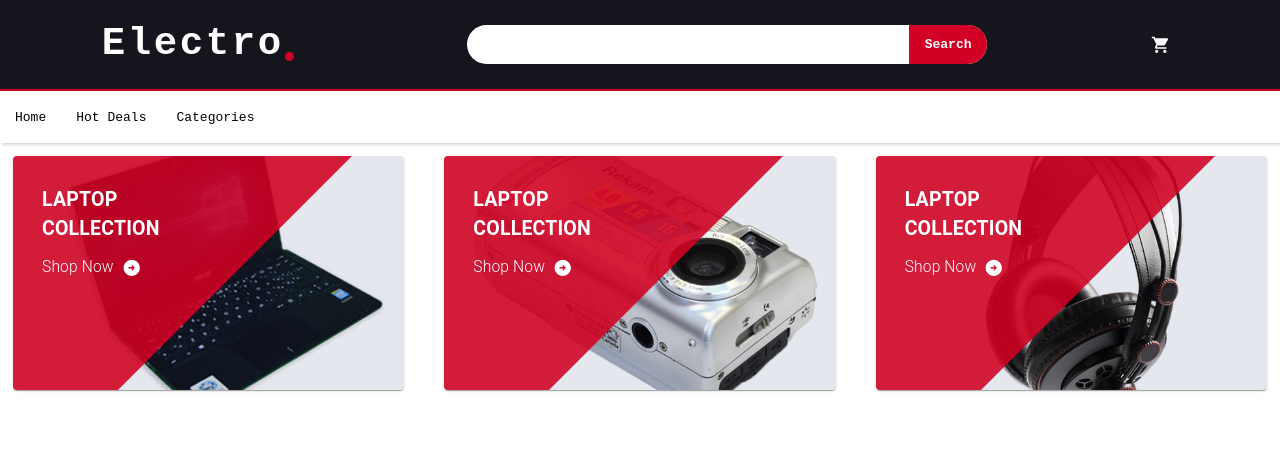
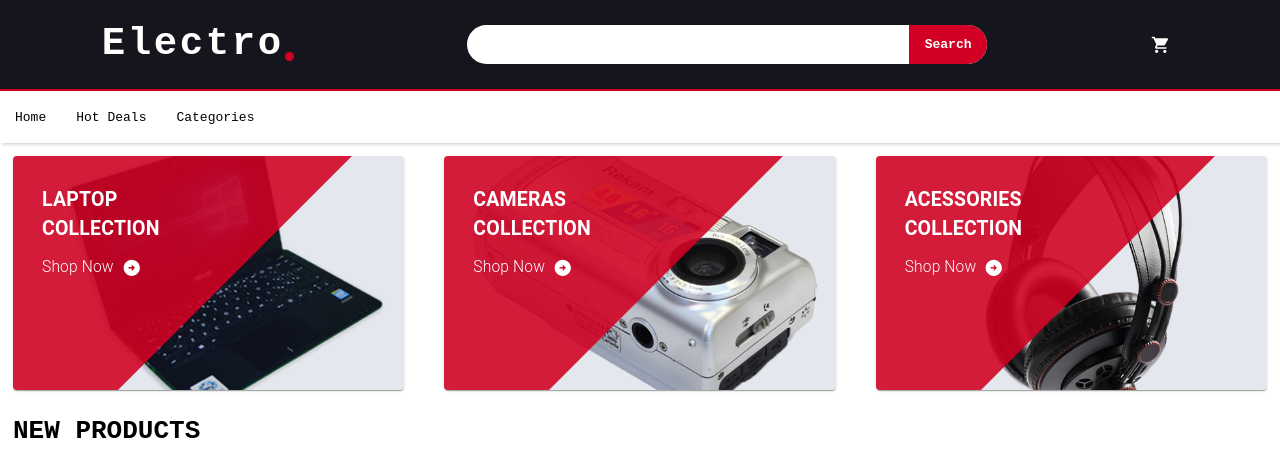
Before and after one commit to felipebaloneker/Electro-Store, a React (Vite) app: page / in a window 1280 px wide. Shown: the top 476 px of the page. Built offline with nearby package versions, Linux system fonts and the light colour scheme.

Commit message:
feat/added title for section

```diff
--- a/src/pages/Home/index.tsx
+++ b/src/pages/Home/index.tsx
@@ -5,6 +5,7 @@ import GlobalStyle from '../../global';
 import shop01 from '../../assets/images/shop01.png';
 import shop02 from '../../assets/images/shop02.png';
 import shop03 from '../../assets/images/shop03.png';
+import { Title } from './styles';
 
 function Home() {
   return (
@@ -17,6 +18,7 @@ function Home() {
           padding: '1rem'
         }}
       >
+        {/* Collections Banner  */}
         <Grid
           container
           direction="row"
@@ -28,12 +30,20 @@ function Home() {
             <CardItem title="Laptop Collection" image={shop01} />
           </Grid>
           <Grid item xs>
-            <CardItem title="Laptop Collection" image={shop02} />
+            <CardItem title="Cameras Collection" image={shop02} />
           </Grid>
           <Grid item xs>
-            <CardItem title="Laptop Collection" image={shop03} />
+            <CardItem title="Acessories Collection" image={shop03} />
           </Grid>
         </Grid>
+      </Box>
+      <Box
+        sx={{
+          flexGrow: 1,
+          padding: '1rem'
+        }}
+      >
+        <Title>NEW PRODUCTS</Title>
       </Box>
     </>
   );
--- /dev/null
+++ b/src/pages/Home/styles.ts
@@ -0,0 +1,6 @@
+import styled from 'styled-components';
+
+export const Title = styled.h2`
+  font-size: 2rem;
+  text-transform: uppercase;
+`;
```
